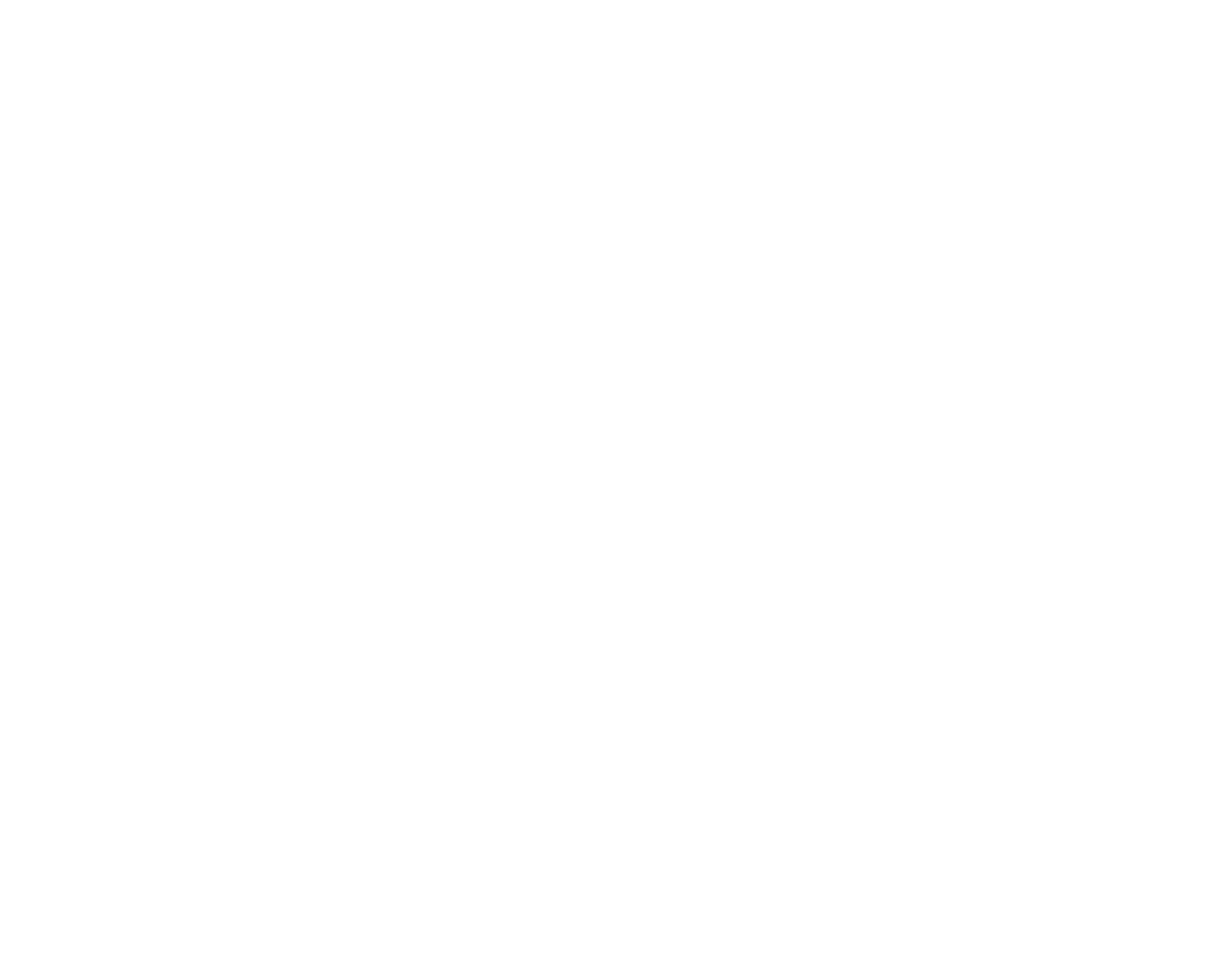
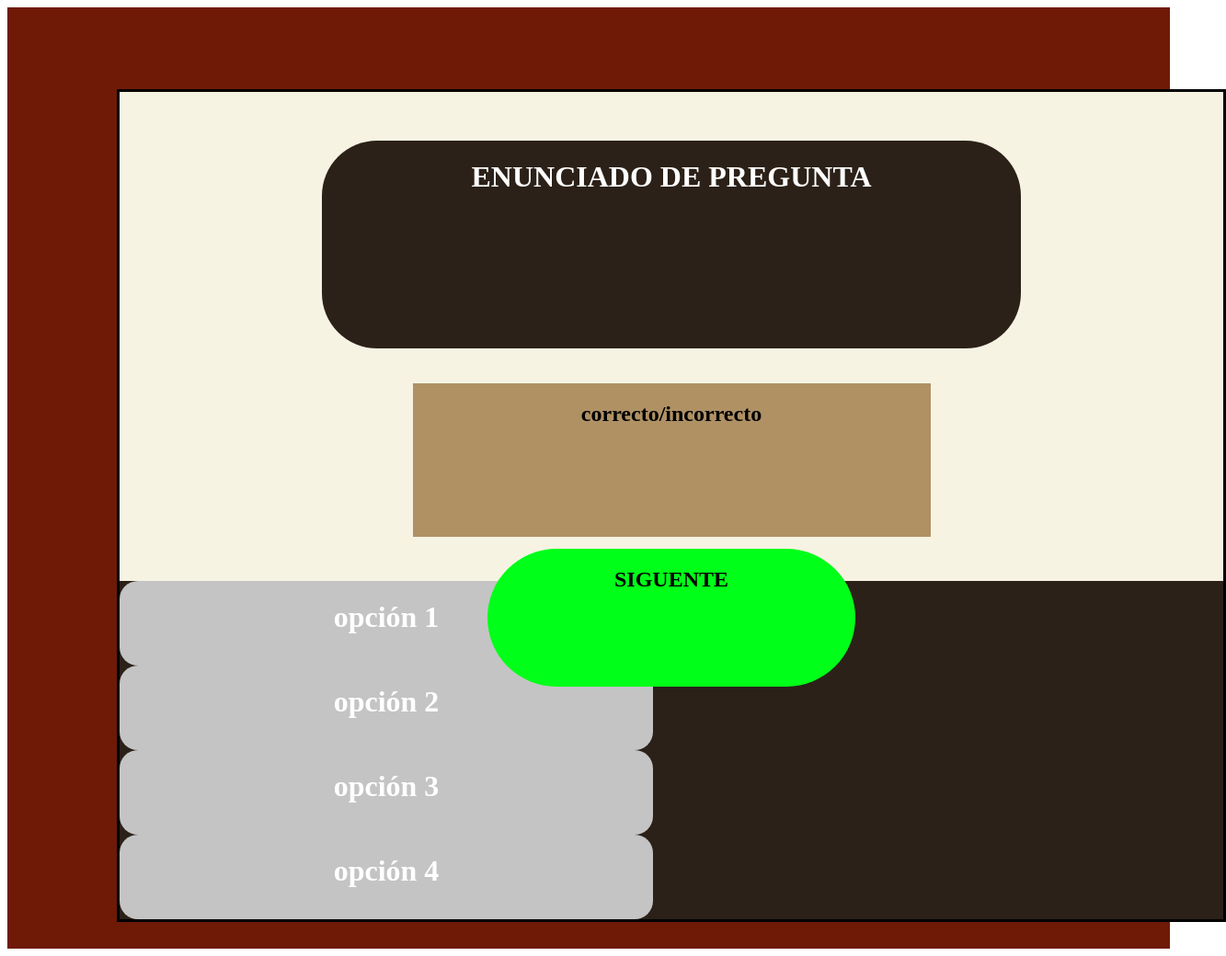
Before and after one commit to jonathanplayground/html, a plain HTML site: page actividad1PagWeb/index.html in a window 1280 px wide. Shown: the whole page at 92% size, 1333 px wide, since content can reach past the window. Before the commit the page ends 800 px from the top, so only its background shows below. Drawn offline with Linux system fonts and the light colour scheme.

Commit message:
primeraParteCuadro

```diff
--- a/actividad1PagWeb/index.html
+++ b/actividad1PagWeb/index.html
@@ -1,13 +1,39 @@
 <!DOCTYPE html>
 <html>
     <head>
+        <link rel="stylesheet" href="styles.css">
         <title>cuadroPreguntas</title>
-        <link rel="stylesheet" href="styles.css">
     </head>
 
     <body>
         <div>
-
+            <div class="desktop">
+                <div class="contenedor">
+                    <div class="cuadroPregunta">
+                        <h1>ENUNCIADO DE PREGUNTA</h1>
+                    </div>
+                    <div class="cuadroCorrecto">
+                        <h2>correcto/incorrecto</h2>
+                    </div>
+                    <div class="contenedorOpciones">
+                        <div class="opcion">
+                            <h1>opción 1</h1>
+                        </div>
+                        <div class="opcion">
+                            <h1>opción 2</h1>
+                        </div>
+                        <div class="opcion">
+                            <h1>opción 3</h1>
+                        </div>
+                        <div class="opcion">
+                            <h1>opción 4</h1>
+                        </div>
+                    </div>
+                    <div class="cuadroSiguiente">
+                        <h2>SIGUENTE</h2>
+                    </div>
+                </div>
+            </div>
         </div>
     </body>
 </html>
--- a/actividad1PagWeb/styles.css
+++ b/actividad1PagWeb/styles.css
@@ -1,3 +1,71 @@
 div{
+    display: flex;
     background-color: #E5E5E5;
+    justify-content: center;
 }
+h1{
+    color: white;
+}
+.opcion{
+    width: 580px;
+    height: 125px;
+    background-color: #C4C4C4;
+    border-radius: 20px;
+}
+.contenedor{
+    display: flex;
+    flex-flow:wrap;
+    width: 1200px;
+    height:900px;
+    background-color:#F7F3E3;
+    border: solid;
+    justify-content: center;
+    position: absolute;
+    left: 119px;
+    top: 89px;
+}
+.contenedorOpciones{
+    display: flex;
+    flex-flow: column;
+    background-color: #2B2118;
+    width:1200px;
+    height: 368px;
+    position: absolute;
+    bottom: 0px;
+}
+.cuadroCorrecto{
+    display: flex;
+    width: 563px;
+    height: 167px;
+    background-color: #AF9164;
+    justify-content: center;
+    position: absolute;
+    top: 317px;
+}
+.cuadroPregunta{
+    display: flex;
+    width:760px;
+    height:226px;
+    background-color:#2B2118;
+    position: absolute;
+    top: 53px;
+    border-radius: 60px;
+
+}
+.cuadroSiguiente{
+    background-color: #00FF19;
+    height: 150px;
+    width: 400px;
+    border-radius: 80px;
+    position: absolute;
+    top: 497px;
+}
+.desktop{
+    display:flex;
+    flex-flow: wrap;
+    width: 1440px;
+    height: 1024px;
+    background-color: #6F1A07;
+    justify-content: center;
+    position: relative;
+}
```
